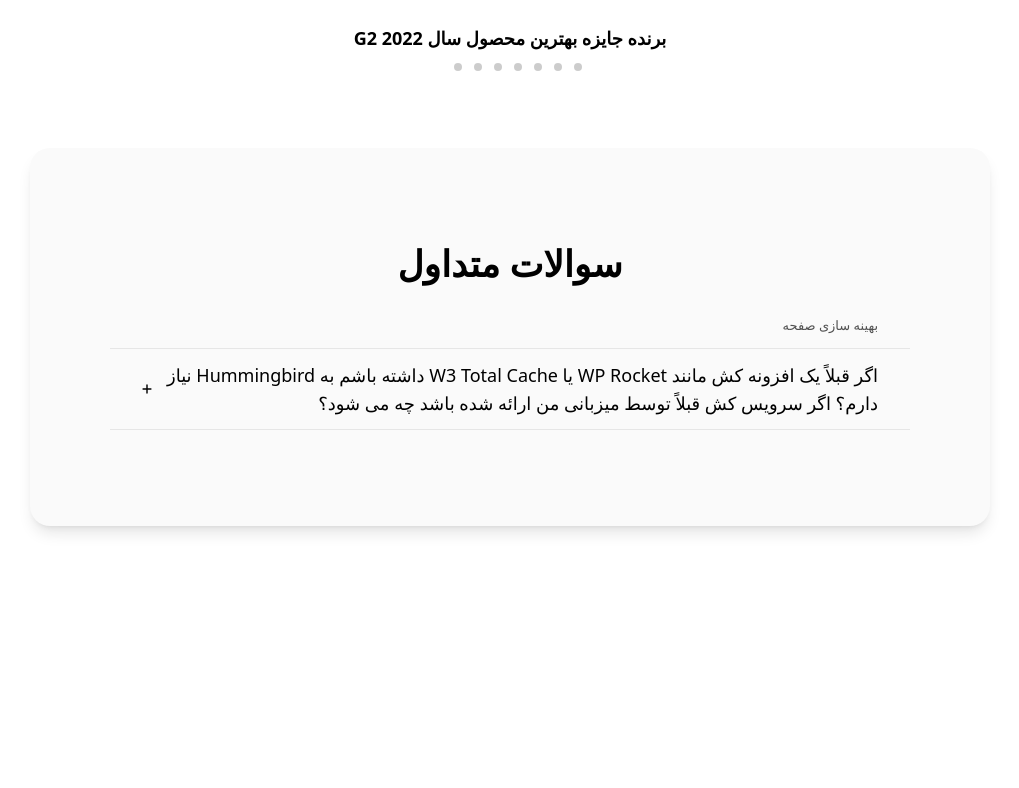
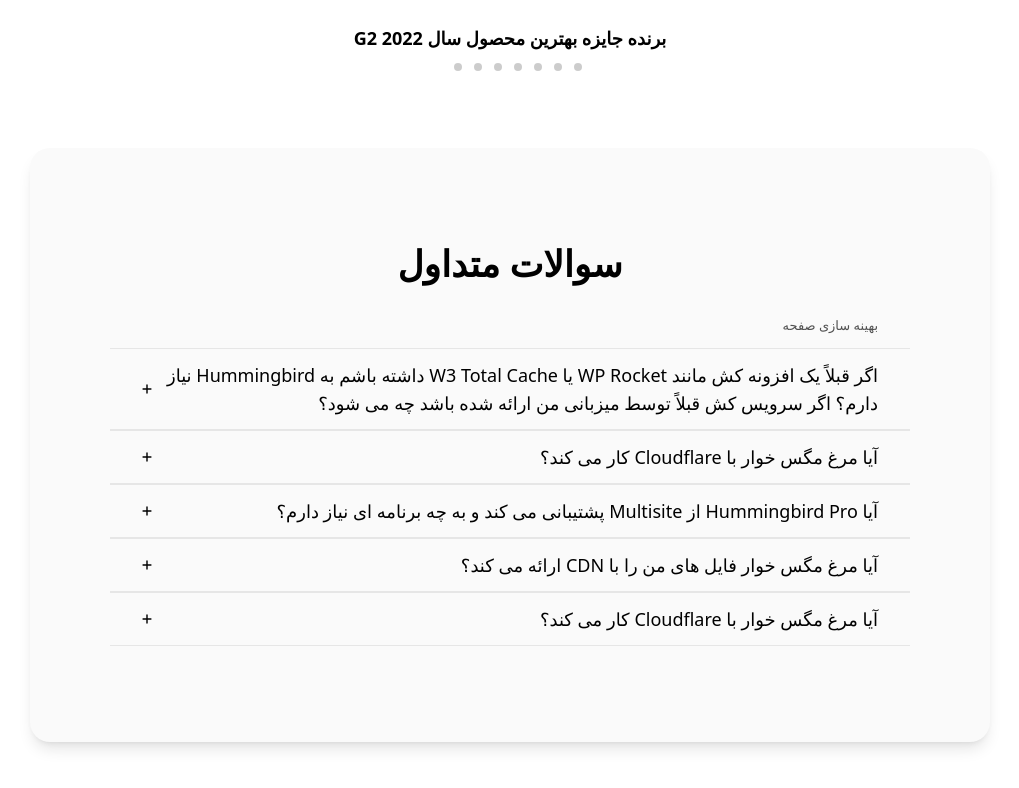
Before and after one commit to mahyarErshad/hummingbird, a React (Create React App) app: page / in a window 1280 px wide. Shown: the part 6107-6895 px from the top of the page, without its empty margins (130-1149 px from the left). Before the commit the page ends 6681 px from the top, so only its background shows below. Built offline with nearby package versions, Linux system fonts and the light colour scheme; a web font is replaced by a local one.

Commit message:
Fixed text direction

```diff
--- a/src/Components/Body/FAQ.jsx
+++ b/src/Components/Body/FAQ.jsx
@@ -7,6 +7,14 @@ function FAQ() {
       <h2 className="text-center font-bold max-md:text-2xl md:text-4xl">سوالات متداول</h2>
       <p className="mt-8 mr-8 mb-3 ml-0 text-[#505050] text-[0.8125rem] font-medium self-start">بهینه سازی صفحه</p>
       <FAQCard title="اگر قبلاً یک افزونه کش مانند WP Rocket یا W3 Total Cache داشته باشم به Hummingbird نیاز دارم؟ اگر سرویس کش قبلاً توسط میزبانی من ارائه شده باشد چه می شود؟" description="آره! البته، مجموعه کش ما بیش از اندازه کافی است، اما اگر قبلاً از WP Rocket، W3 Total Cache استفاده می‌کنید، یا اگر میزبانی شما این ویژگی‌ها را ارائه می‌دهد، ابزارهای نظارتی ویژه‌ای که مرغ مگس خوار ارائه می‌دهد همچنان ارزش آن را دارد. برای اطمینان از سازگاری، فقط ویژگی‌های همپوشانی را در یکی از ابزارهای کش فعال کنید" />
+      <FAQCard title="آیا مرغ مگس خوار با Cloudflare کار می کند؟" description="آره! مرغ مگس خوار برای استفاده کامل از ویژگی های Cloudflare ساخته شده است. کافی است کلید API خود را وصل کنید تا شروع کنید و تنظیمات Cloudflare خود را از طریق Hummingbird کنترل کنید." />
+      <FAQCard title="آیا Hummingbird Pro از Multisite پشتیبانی می کند و به چه برنامه ای نیاز دارم؟" description="آیا Hummingbird Pro از Multisite پشتیبانی می کند و به چه برنامه ای نیاز دارم؟" />
+      <FAQCard
+        title="آیا مرغ مگس خوار فایل های من را با CDN ارائه می کند؟"
+        description="آره! اگر عضو شوید، می‌توانید WPMU DEV CDN را فعال کنید و ما فایل‌های CSS و Javascript شما را بدون محدودیت پهنای باند در CDN خود میزبانی می‌کنیم.
+این بدان معناست که فایل‌های شما از 112 مکان در سراسر جهان با استفاده از نزدیک‌ترین مکان به هر بازدیدکننده ارائه می‌شوند، چقدر عالی است؟ و اگر قبلاً از CDN شخص ثالث مانند Cloudflare استفاده می‌کنید، می‌توانید از WPMU DEV CDN نیز استفاده کنید، فقط مطمئن شوید که محتوایی که در هر دو ارائه می‌دهید همپوشانی نداشته باشد. می توانید در اسناد ما درباره CDN ما بیشتر بیاموزید."
+      />
+      <FAQCard title="آیا مرغ مگس خوار با Cloudflare کار می کند؟" description="" />
     </section>
   );
 }
--- a/src/Components/Utils/FAQCard/FAQCard.jsx
+++ b/src/Components/Utils/FAQCard/FAQCard.jsx
@@ -5,14 +5,12 @@ import { FontAwesomeIcon } from "@fortawesome/react-fontawesome";
 function FAQCard({ title, description }) {
   const [open, setOpen] = useState(false);
   return (
-    <figure>
-      <div onClick={() => setOpen((prev) => !prev)} className="border-t border-b border-[#e6e6e6] w-full py-3 px-8 cursor-pointer flex-center transition-all duration-300 hover:border-primary hover:text-primary flex-col">
-        <div className="flex-center text-inherit">
-          <h3 className="font-medium text-lg flex-grow text-black">{title}</h3>
-          <FontAwesomeIcon icon={open ? faMinus : faPlus} className="w-[0.625rem]" />
-        </div>
-        <p className={`text-[0.9375rem] font-medium text-[#505050] ${open ? "FaqOpen" : "FaqClose"}`}>{description}</p>
+    <figure onClick={() => setOpen((prev) => !prev)} className="border-t border-b border-[#e6e6e6] w-full py-3 px-8 cursor-pointer flex transition-all duration-300 hover:border-primary hover:text-primary flex-col">
+      <div className="flex justify-start items-center text-inherit">
+        <h3 className="font-medium text-lg flex-grow text-black">{title}</h3>
+        <FontAwesomeIcon icon={open ? faMinus : faPlus} className="w-[0.625rem]" />
       </div>
+      <p className={`text-[0.9375rem] font-medium text-[#505050] ${open ? "FaqOpen" : "FaqClose"}`}>{description}</p>
     </figure>
   );
 }
```
